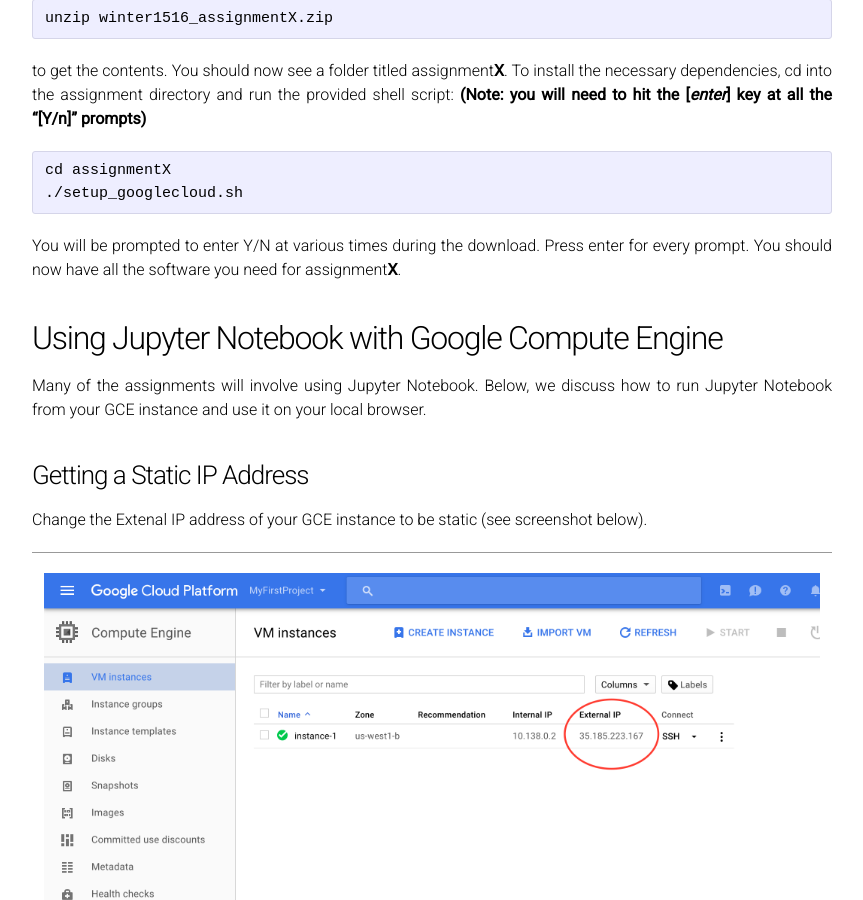
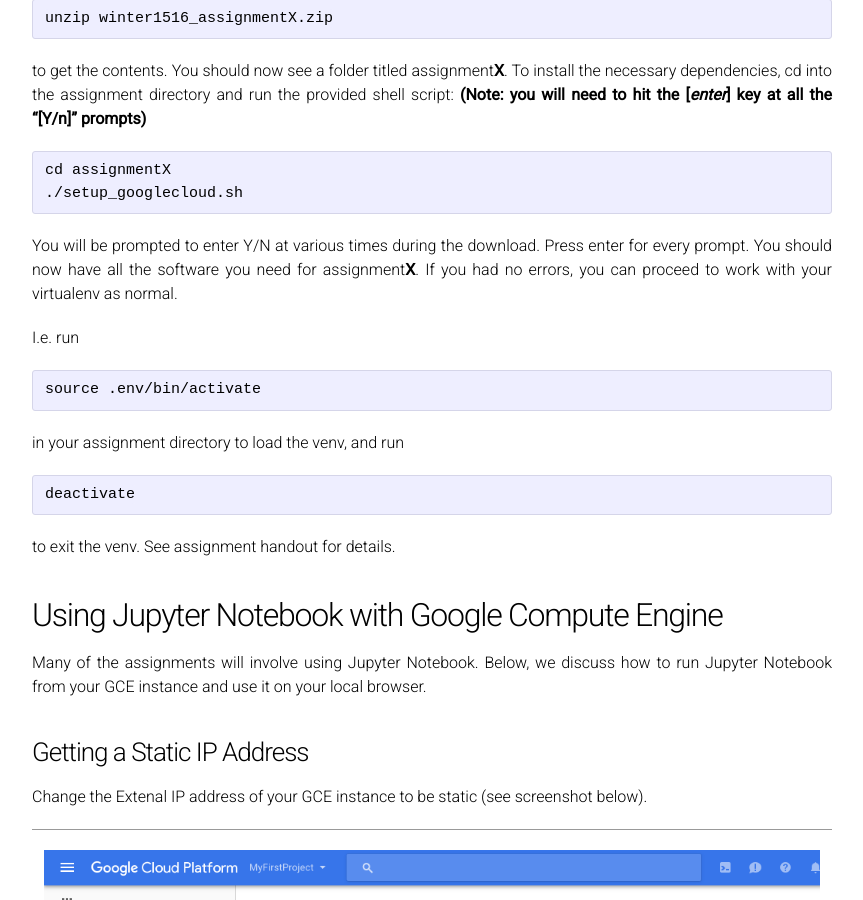
Before and after one commit to cs231n/cs231n.github.io, a Jekyll site: the page built from google_cloud_tutorial.md, in a window 1280 px wide and 900 px high, scrolled down 5628 px. Shown: the whole window, without its empty margins (208-1071 px from the left). Built offline with Jekyll 4.4.1, drawn with Linux system fonts in a browser that asks for light colours.

Commit message:
add stuff about virtual env

````diff
--- a/google_cloud_tutorial.md
+++ b/google_cloud_tutorial.md
@@ -83,7 +83,20 @@
 ./setup_googlecloud.sh
 ```
 
-You will be prompted to enter Y/N at various times during the download. Press enter for every prompt. You should now have all the software you need for assignment**X**.
+You will be prompted to enter Y/N at various times during the download. Press enter for every prompt. You should now have all the software you need for assignment**X**. If you had no errors, you can proceed to work with your virtualenv as normal.
+
+I.e. run
+
+```
+source .env/bin/activate
+```
+
+in your assignment directory to load the venv, and run
+
+```
+deactivate
+```
+to exit the venv. See assignment handout for details.
 
 ## Using Jupyter Notebook with Google Compute Engine ##
 Many of the assignments will involve using Jupyter Notebook. Below, we discuss how to run Jupyter Notebook from your GCE instance and use it on your local browser.
````
